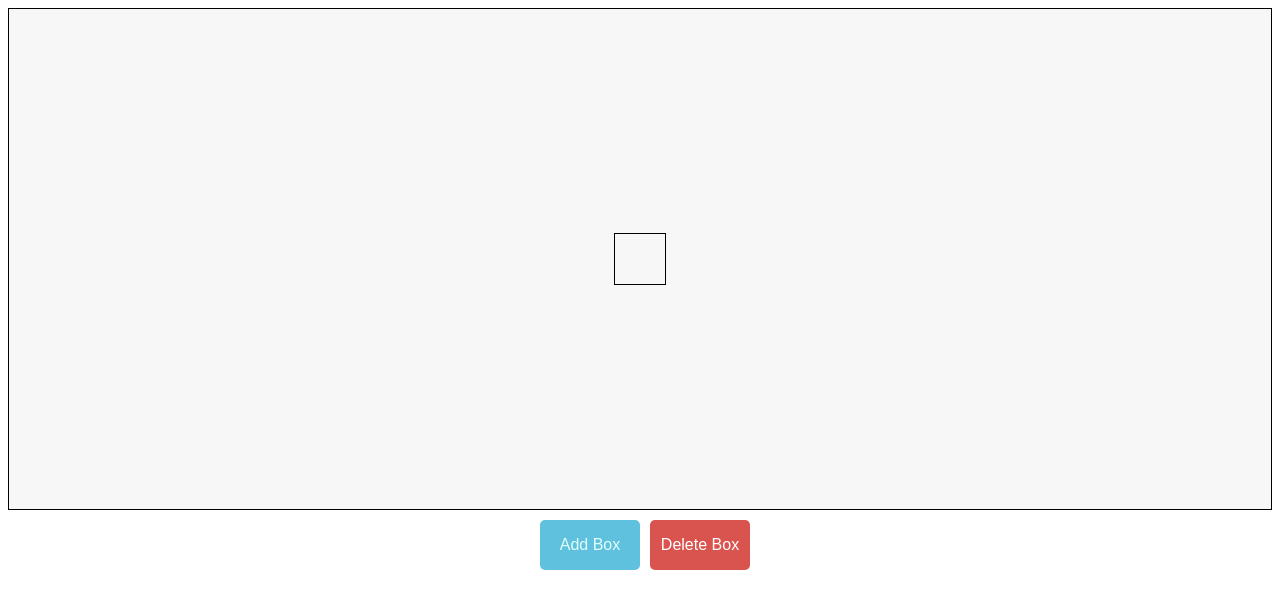
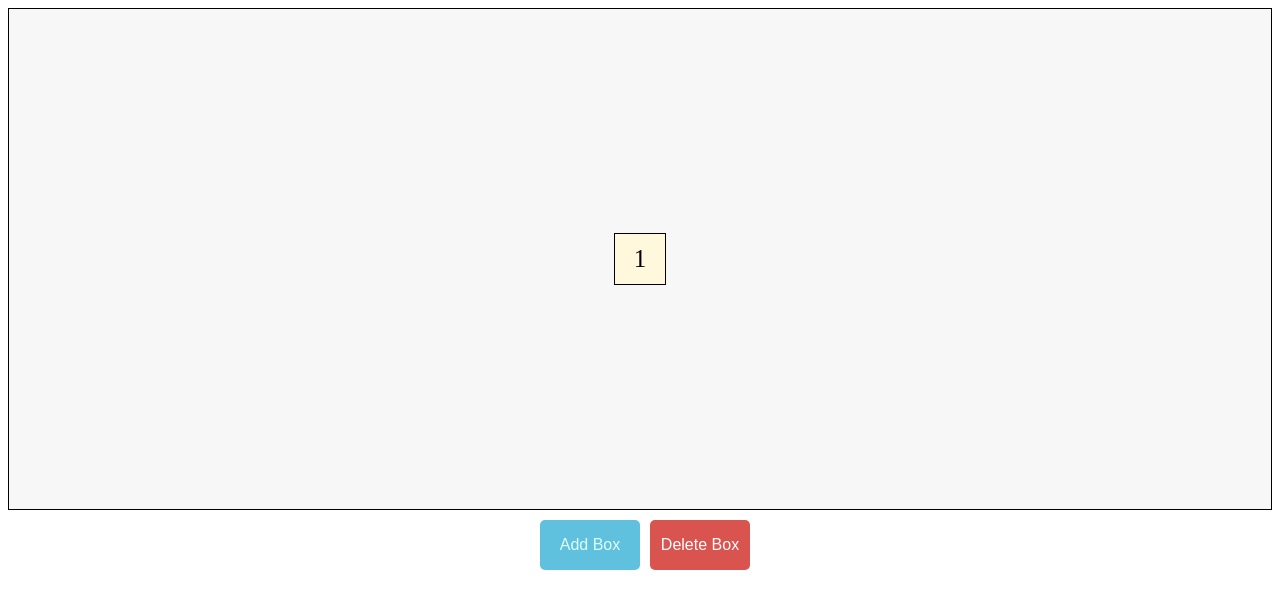
Before and after one commit to virajdicholkar/move-the-box, an Angular app: page / in a window 1280 px wide. Both pictures are taken after a click on the button "Add Box". Shown: the top 608 px of the page. Built offline with nearby package versions, Linux system fonts and the light colour scheme.

Commit message:
added functionality to add new box

```diff
--- a/src/app/movable-box/box-container/box-container.component.html
+++ b/src/app/movable-box/box-container/box-container.component.html
@@ -1,12 +1,13 @@
 <div class="container">
     <div class="row">
         <div class="screen">
-            <div class="box">
+            <div *ngFor="let box of boxList" class="box" [ngStyle]="box.style">
+                {{box.boxNumber}}
             </div>
         </div>
     </div>
     <div class="row row-content-center">
-        <button class="box-action btn btn-info">
+        <button class="box-action btn btn-info" (click)="addNewBox()">
             Add Box
         </button>
         <button class="box-action btn btn-danger">
--- a/src/app/movable-box/box-container/box-container.component.scss
+++ b/src/app/movable-box/box-container/box-container.component.scss
@@ -28,6 +28,11 @@
         width: 50px;
         position: absolute;
         border:  black solid 1px;
+        background-color: cornsilk;
+        display: flex;
+        justify-content: center;
+        align-items: center;
+        font-size: 25px;
         &-active{
             background-color: chartreuse;
         }
--- a/src/app/movable-box/box-container/box-container.component.ts
+++ b/src/app/movable-box/box-container/box-container.component.ts
@@ -1,5 +1,9 @@
 import { Component, OnInit } from '@angular/core';
 
+interface Box {
+  style: any;
+  boxNumber: number;
+}
 @Component({
   // tslint:disable-next-line: component-selector
   selector: 'box-container',
@@ -7,10 +11,27 @@ import { Component, OnInit } from '@angular/core';
   styleUrls: ['./box-container.component.scss']
 })
 export class BoxContainerComponent implements OnInit {
+  constructor() { }
 
-  constructor() { }
+  boxList: Array<Box> = [];
 
   ngOnInit(): void {
   }
 
+  addNewBox(): void {
+    const listLength = this.boxList.length;
+    const boxNumber = listLength + 1;
+    const zIndex = listLength ? this.boxList[listLength - 1].style['z-index'] + 1 : 1;
+
+    const newBox: Box = {
+      style: {
+        'z-index': zIndex
+      },
+      boxNumber
+    };
+    console.log('newBox', newBox)
+    this.boxList.push(newBox);
+  }
+
+
 }
```
